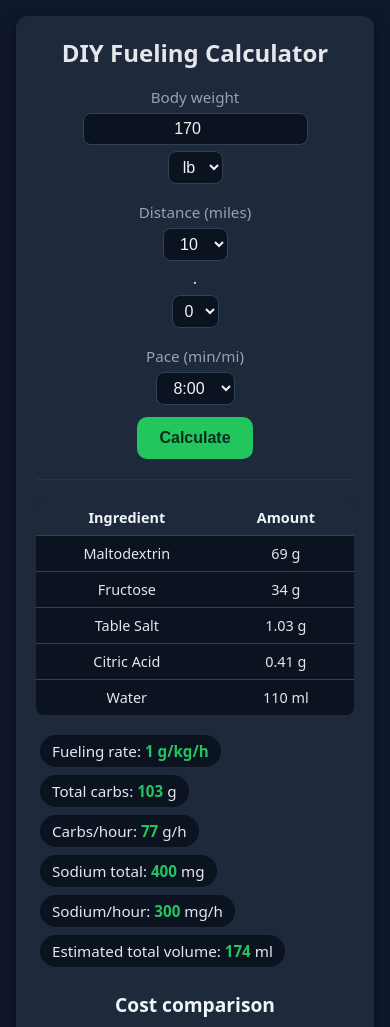
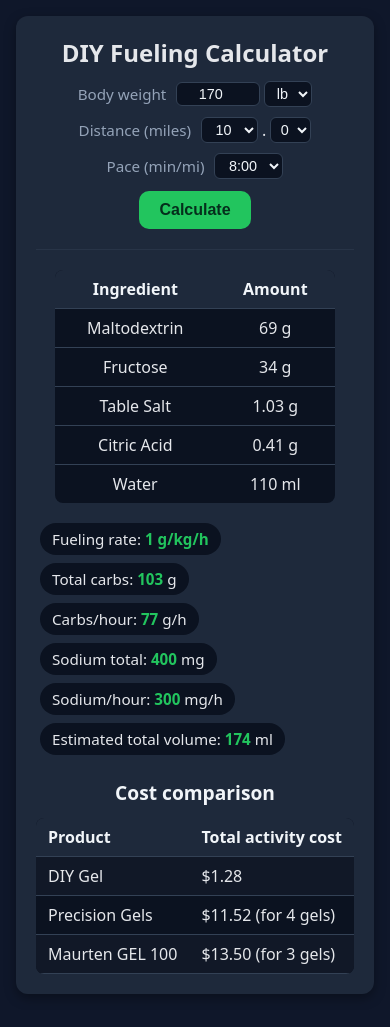
Before and after one commit to upshawam/gelcalc, a plain HTML site: page index.html in a window 390 px wide. Shown: the top 1027 px of the page. Drawn offline with Linux system fonts and the light colour scheme.

Commit message:
Update style.css

```diff
--- a/style.css
+++ b/style.css
@@ -26,7 +26,7 @@ h1 {
 }
 
 h2 {
-  text-align: center;       /* center section headings */
+  text-align: center;
   margin-top: 20px;
   margin-bottom: 12px;
   font-size: 1.4rem;
@@ -34,33 +34,31 @@ h2 {
 }
 
 label {
-  display: block;
-  margin-top: 6px;
   font-size: 0.95rem;
   color: #94a3b8; /* slate-400 */
-  text-align: center;
+  margin-right: 6px;
 }
 
 .form-row {
   display: flex;
   justify-content: center;
   align-items: center;
-  gap: 10px;
-  margin: 12px 0;
-  flex-wrap: wrap;
+  gap: 6px;
+  margin: 10px 0;
+  flex-wrap: nowrap;   /* keep everything on one line */
 }
 
 /* Inputs and selects */
 input[type="number"], select {
-  font-size: 1rem;
-  width: auto;              /* shrink to fit content */
-  max-width: 6em;           /* cap width */
+  font-size: 0.95rem;
+  width: auto;
+  max-width: 6em;
   text-align: center;
-  padding: 6px 8px;         /* tighter for mobile */
-  border-radius: 8px;
+  padding: 4px 6px;         /* tighter for mobile */
+  border-radius: 6px;
   border: 1px solid #334155; /* slate-700 */
   background: #0b1220;
-  color: #f1f5f9;           /* slate-100 */
+  color: #f1f5f9;
 }
 
 /* Buttons */
@@ -69,7 +67,7 @@ input[type="number"], select {
   display: block;
   margin-left: auto;
   margin-right: auto;
-  padding: 12px 22px;
+  padding: 10px 20px;
   border-radius: 10px;
   background: #22c55e; /* green-500 */
   color: #052e1c;
@@ -96,17 +94,17 @@ input[type="number"], select {
 /* Cost comparison container (centered) */
 .table-container {
   display: flex;
-  justify-content: center;   /* center table horizontally */
+  justify-content: center;
   margin-top: 12px;
-  overflow-x: auto;          /* safety for small screens */
+  overflow-x: auto;
 }
 
 /* Cost comparison table */
 .table {
   border-collapse: collapse;
-  margin: 0 auto;            /* center if narrower than container */
-  width: auto;               /* shrink to fit content */
-  max-width: 100%;           /* don’t exceed container width */
+  margin: 0 auto;
+  width: auto;
+  max-width: 100%;
   background: #0b1220;
   border-radius: 8px;
   overflow: hidden;
@@ -171,10 +169,15 @@ hr {
 
 /* Responsive tweaks */
 @media (max-width: 600px) {
-  .form-row { flex-direction: column; gap: 6px; }
-  input[type="number"], select { max-width: 100%; }
-  .recipe-table { width: 100%; max-width: none; font-size: 0.9rem; }
-  .table th, .table td { font-size: 0.95rem; padding: 8px; }
+  .form-row {
+    flex-wrap: wrap;       /* allow wrapping only if absolutely needed */
+    gap: 4px;
+  }
+  input[type="number"], select {
+    font-size: 0.9rem;
+    padding: 3px 5px;
+    max-width: 5em;
+  }
   h1 { font-size: 1.5rem; }
   h2 { font-size: 1.2rem; }
 }
```
